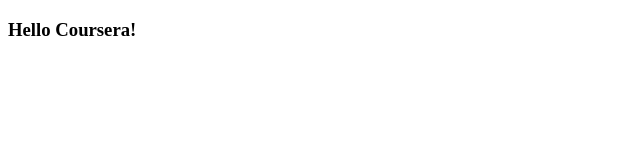
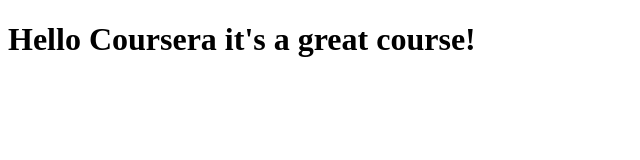
Before and after one commit to fredyama/coursera-test, a plain HTML site: page site/index.html in a window 1280 px wide. Shown: the whole page, without its empty margins (0-640 px from the left). Drawn offline with Linux system fonts and the light colour scheme.

Commit message:
Alterations in title

```diff
--- a/site/index.html
+++ b/site/index.html
@@ -4,6 +4,6 @@
 	<title>Hello coursera</title>
 </head>
 <body>
-<h3>Hello Coursera!</h3>
+<h1>Hello Coursera it's a great course!</h1>
 </body>
 </html>
```
